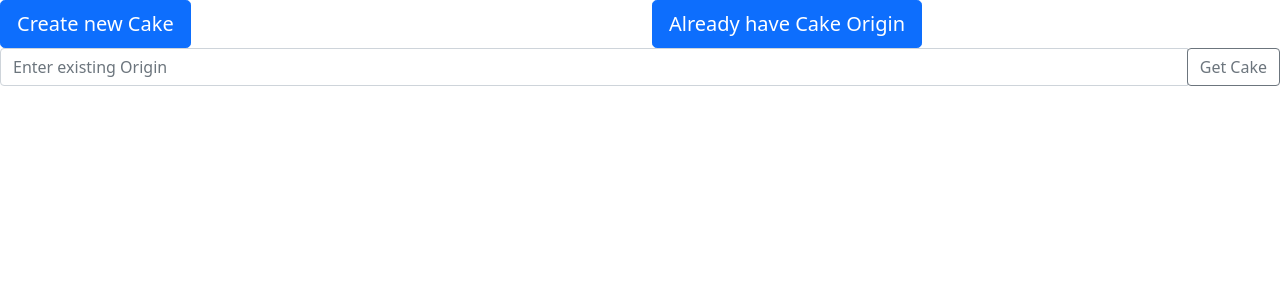
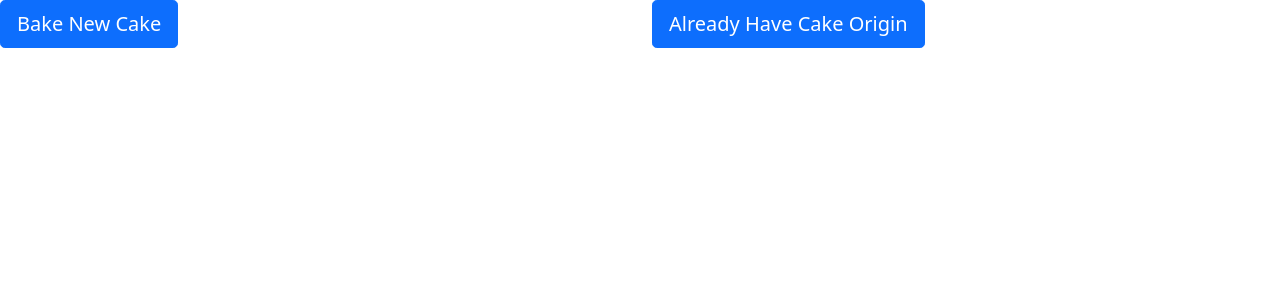
Before and after one commit to rgraue/ImageCake, a Next.js app: page /components/introControls in a window 1280 px wide. Shown: the top 300 px of the page. Built offline with nearby package versions, Linux system fonts and the light colour scheme.

Commit message:
conditional render origin enter

```diff
--- a/pages/components/introControls.js
+++ b/pages/components/introControls.js
@@ -1,22 +1,42 @@
 import React from 'react';
-import Button from '../elements/button';
 import Search from '../elements/search';
 
 class IntroControls extends React.Component{
+    constructor(){
+        super();
+        this.handleEnterOrgin = this.handleEnterOrgin.bind(this);
+        this.createCake = this.createCake.bind(this);
+        this.state = {showSubmit : false};
+    }
+
+    createCake(){
+        console.log("hit")
+    }
+
+    handleEnterOrgin () {
+        this.setState({showSubmit : true});
+    }
+
     render () {
+        let submit;
+        if (this.state.showSubmit) {
+            submit =    <div className='row'>
+                            <Search/>
+                        </div>
+        }
         return (
             <div>
                 <div className='row'>
                     <div className='col'>
-                        <Button text={'Create new Cake'}/>
+                        <button type='button' className='btn btn-primary btn-lg'
+                            onClick={this.createCake}>Bake New Cake</button>
                     </div>
                     <div className='col'>
-                        <Button text={'Already have Cake Origin'} />
+                        <button type='button' className='btn btn-primary btn-lg'
+                            onClick={this.handleEnterOrgin}>Already Have Cake Origin</button>
                     </div>
                 </div>
-                <div className='row'>
-                    <Search/>
-                </div>
+                {submit}
             </div>
         )
     }
--- a/pages/elements/button.js
+++ /dev/null
@@ -1,11 +0,0 @@
-import React from 'react'
-
-class Button extends React.Component{
-    render () {
-        return (
-            <button type='button' className='btn btn-primary btn-lg'>{this.props.text}</button>
-        )
-    }
-}
-
-export default Button;
```
